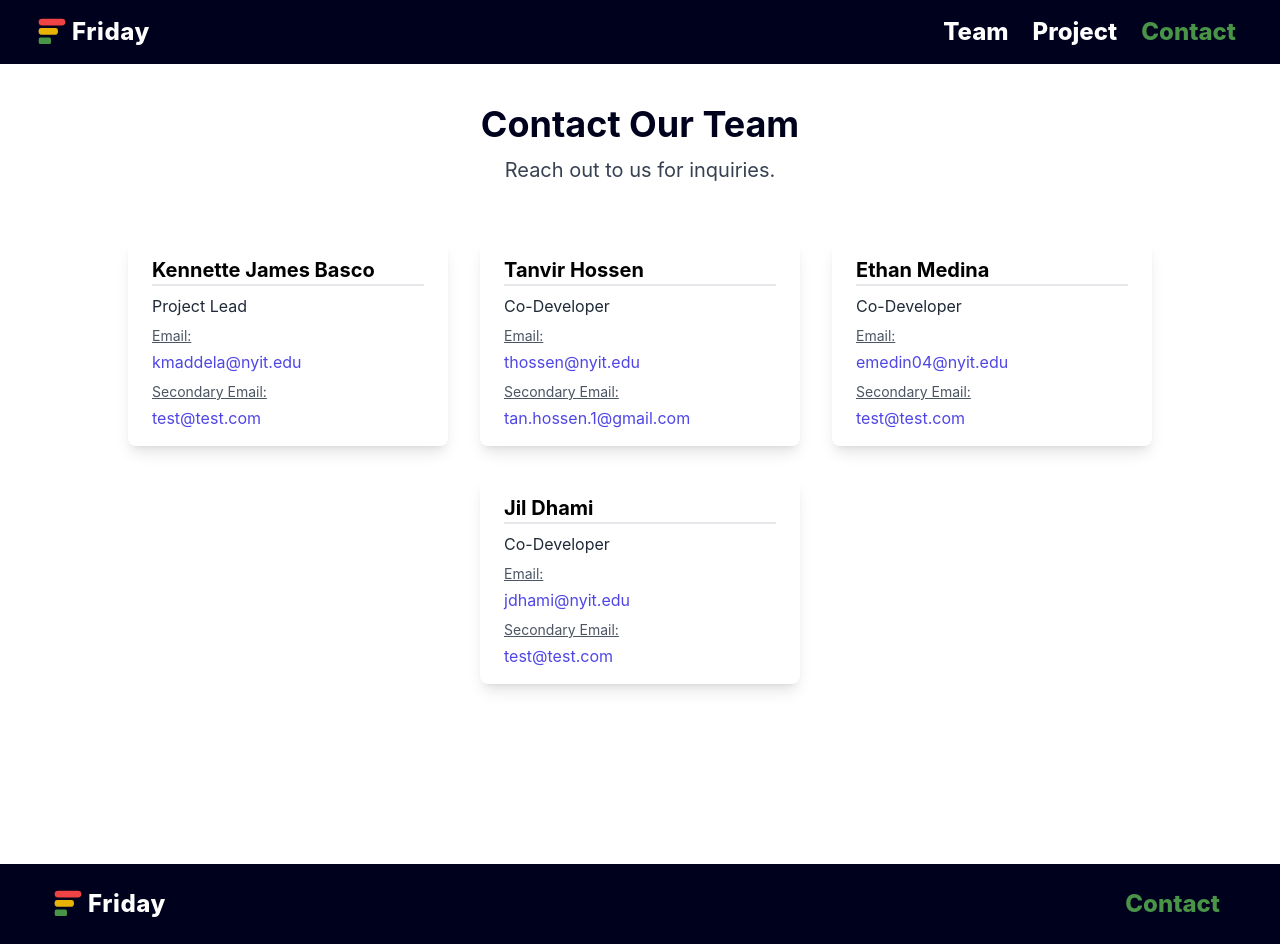
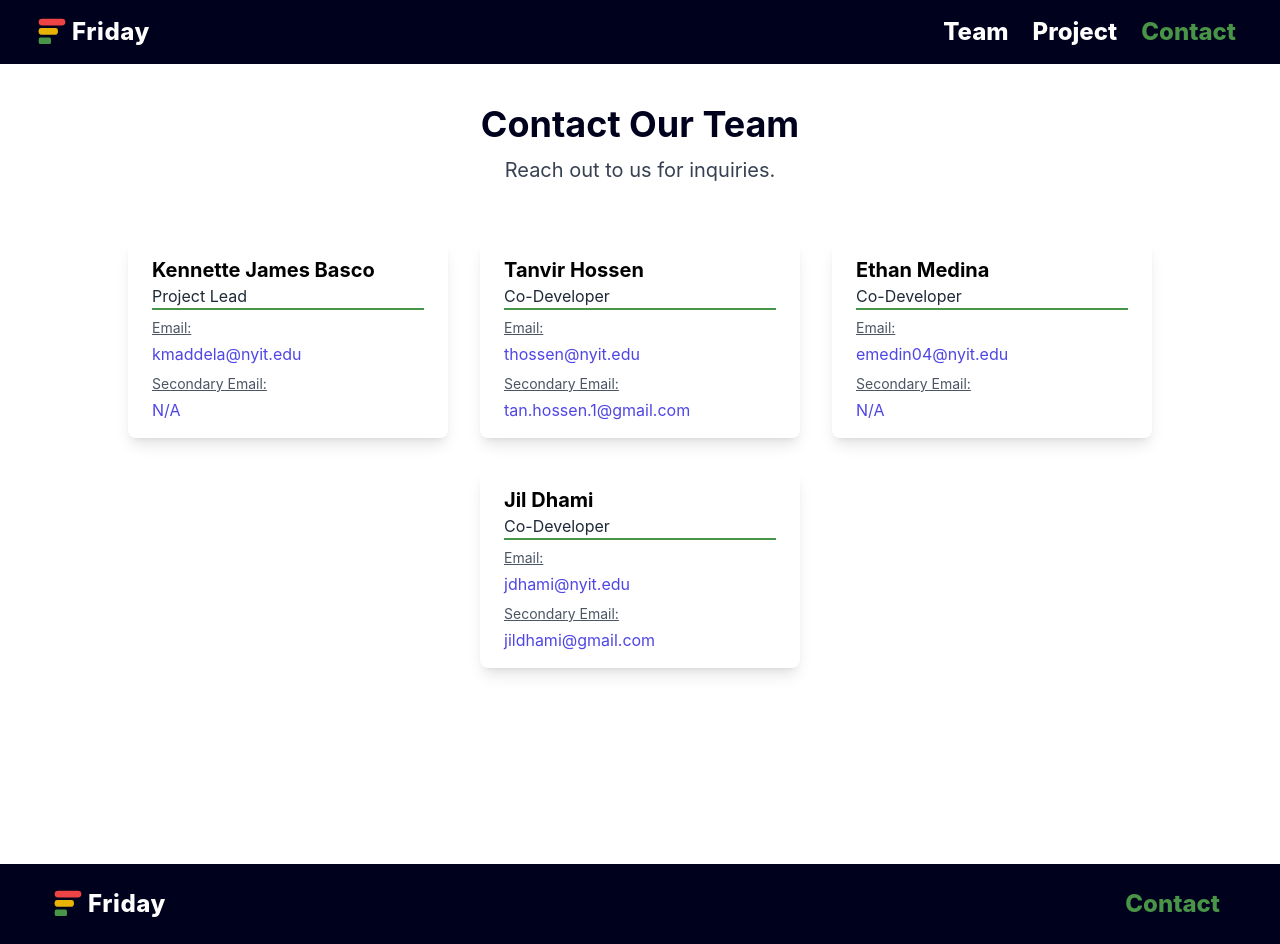
Before and after one commit to THossen/friday-portfolio, a React (Create React App) app: page /Contact in a window 1280 px wide. Built offline with nearby package versions, Linux system fonts and the light colour scheme; the HTML template or start-up script is replaced by a standard one.

Commit message:
styling changes to cards

```diff
--- a/src/components/Routes/Contact.js
+++ b/src/components/Routes/Contact.js
@@ -4,7 +4,7 @@ const teamContacts = [
   {
     name: "Kennette James Basco",
     email: "kmaddela@nyit.edu",
-    emailSecond: "test@test.com",
+    emailSecond: "N/A",
     role: "Project Lead",
   },
   {
@@ -16,13 +16,13 @@ const teamContacts = [
   {
     name: "Ethan Medina",
     email: "emedin04@nyit.edu",
-    emailSecond: "test@test.com",
+    emailSecond: "N/A",
     role: "Co-Developer",
   },
   {
     name: "Jil Dhami",
     email: "jdhami@nyit.edu",
-    emailSecond: "test@test.com",
+    emailSecond: "jildhami@gmail.com",
     role: "Co-Developer",
   },
 ];
@@ -45,8 +45,8 @@ const ContactUs = () => {
             className="m-4 bg-white shadow-lg rounded-lg overflow-hidden w-80"
           >
             <div className="px-6 py-4">
-              <div className="font-bold text-xl mb-2 border-b-2">{member.name}</div>
-              <p className="text-gray-800 text-base">{member.role}</p>
+              <div className="font-bold text-xl">{member.name}</div>
+              <p className="text-gray-800 text-base border-b-2 border-b-tertiary">{member.role}</p>
               <div className="text-sm text-gray-600 mt-2 mb-1 underline">
                 Email:
               </div>
--- a/src/components/Routes/Home/HomeComp/TeamCard.js
+++ b/src/components/Routes/Home/HomeComp/TeamCard.js
@@ -11,8 +11,8 @@ const TeamCard = () => {
         >
           <img className="w-full" src={imageUrl} alt={`Image of ${name}`} />
           <div className="px-4 py-2">
-            <div className="font-bold text-xl mb-2">{name}</div>
-            <p className="text-gray-700 text-base font-semibold">{role}</p>
+            <div className="font-bold text-xl">{name}</div>
+            <p className="text-gray-700 text-base font-semibold mb-2 border-b-2 border-b-tertiary">{role}</p>
             <p className="text-gray-700 text-base">{bio}</p>
           </div>
         </div>
```
